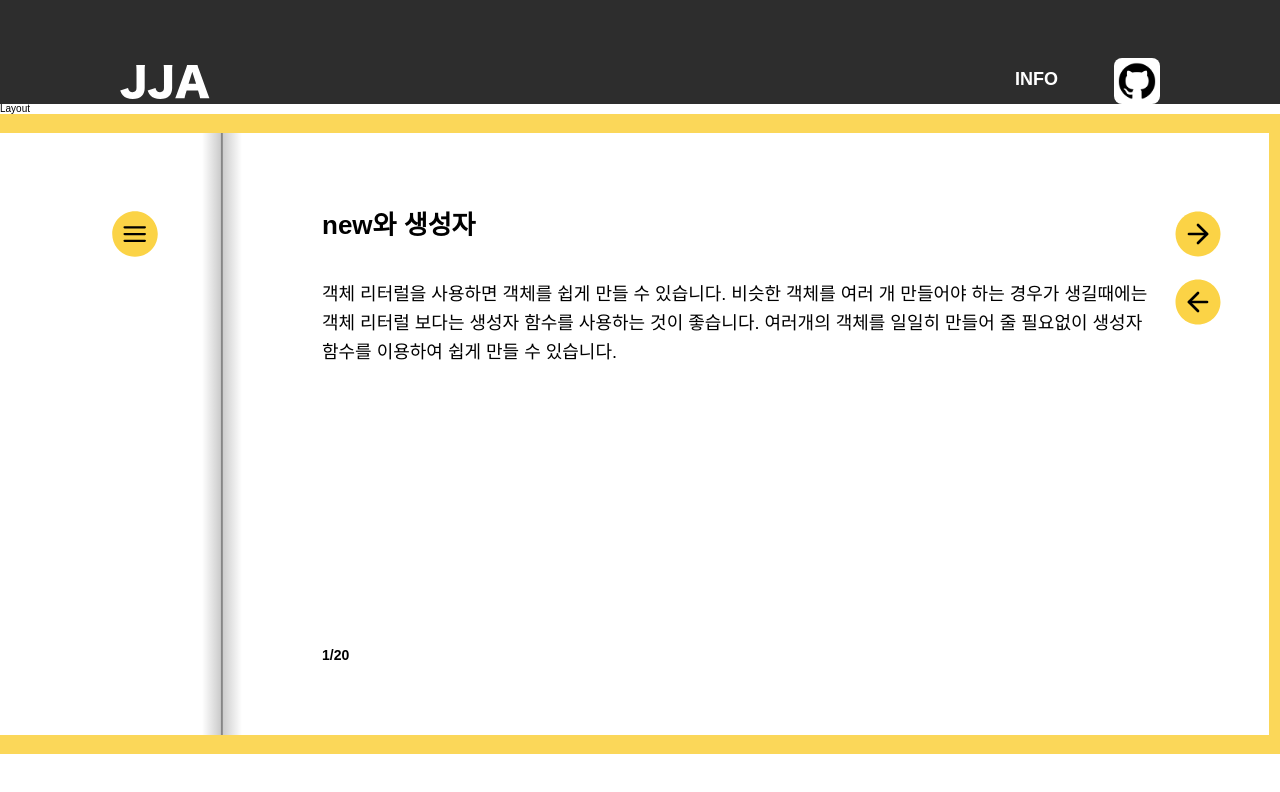
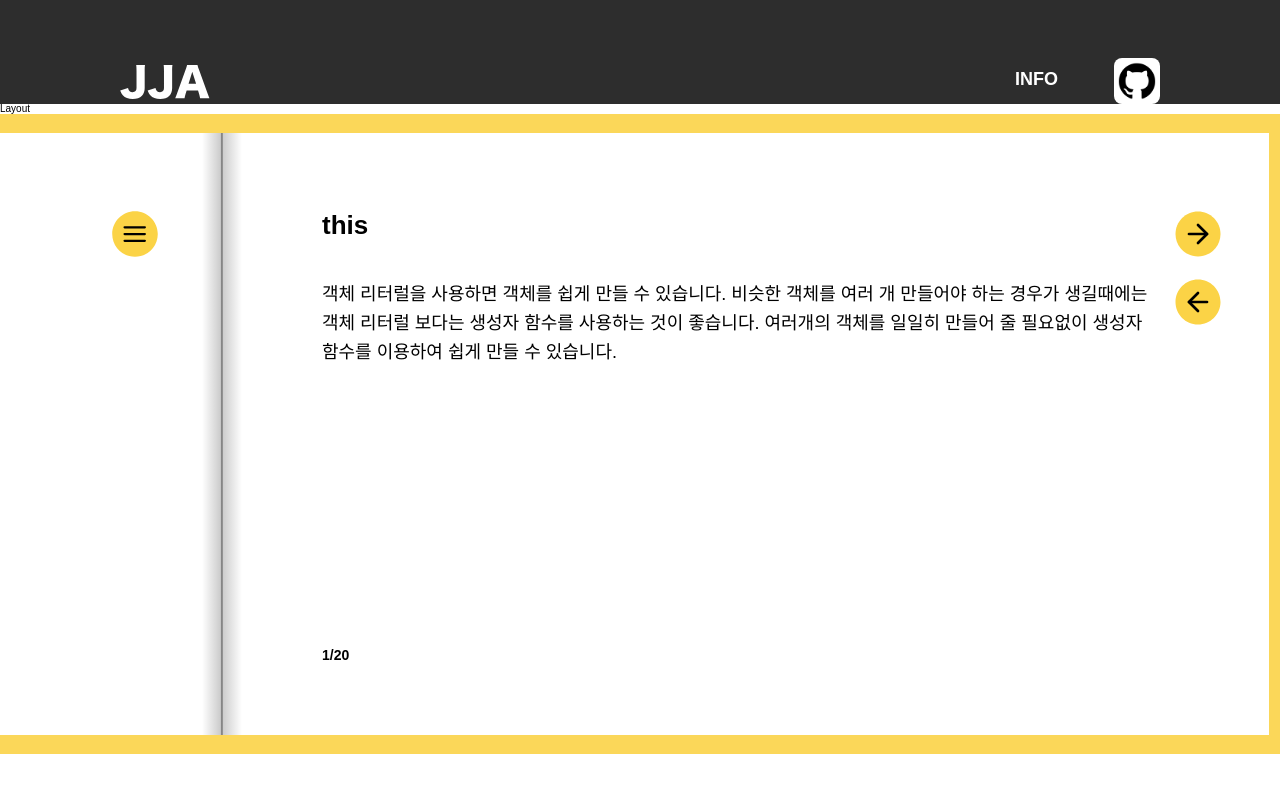
Before and after one commit to eunjoo0311/JJA, a React (Create React App) app: page /1/1 in a window 1280 px wide. Shown: the top 792 px of the page. Built offline with nearby package versions, Linux system fonts and the light colour scheme.

Commit message:
🎨 style: drag 하면 형광펜 효과 (#13)

```diff
--- /dev/null
+++ b/src/data/TitleList.jsx
@@ -0,0 +1,113 @@
+const titleList = [
+    {
+        id: 1,
+        title: '함수',
+    },
+    {
+        id: 2,
+        title: '반복문',
+    },
+    {
+        id: 3,
+        title: '연산자',
+    },
+    {
+        id: 4,
+        title: '객체 복사',
+    },
+    {
+        id: 5,
+        title: 'this',
+    },
+    {
+        id: 6,
+        title: 'new와 생성자',
+    },
+    {
+        id: 7,
+        title: '배열과 메서드1',
+    },
+    {
+        id: 8,
+        title: '배열과 메서드2',
+    },
+    {
+        id: 9,
+        title: '심볼',
+    },
+    {
+        id: 10,
+        title: '함수',
+    },
+    {
+        id: 11,
+        title: 'map과 set',
+    },
+    {
+        id: 12,
+        title: 'JSON과 메서드',
+    },
+    {
+        id: 13,
+        title: 'Object keys, values, entries',
+    },
+    {
+        id: 14,
+        title: '나머지 매개변수와 스프레드 문법',
+    },
+    {
+        id: 15,
+        title: '변수의 유효범위와 클로저',
+    },
+
+    {
+        id: 16,
+        title: '재귀와 스택',
+    },
+    {
+        id: 17,
+        title: '호출 스케줄링',
+    },
+    {
+        id: 18,
+        title: 'new Function 문법',
+    },
+    {
+        id: 19,
+        title: '프로토타입-상속',
+    },
+    {
+        id: 20,
+        title: '클래스의 기본문법과 상속',
+    },
+    {
+        id: 21,
+        title: 'getter setter',
+    },
+    {
+        id: 22,
+        title: 'Promise',
+    },
+    {
+        id: 23,
+        title: '"try catch"와 에러 핸들링',
+    },
+    {
+        id: 24,
+        title: 'private protected',
+    },
+    {
+        id: 25,
+        title: 'Promise와 에러 핸들링',
+    },
+    {
+        id: 26,
+        title: 'async와 await',
+    },
+    {
+        id: 27,
+        title: '제너레이터',
+    },
+];
+
+export default titleList;
--- a/src/pages/BookcontentsPage/ChapterPage/ChapterPage.jsx
+++ b/src/pages/BookcontentsPage/ChapterPage/ChapterPage.jsx
@@ -6,6 +6,7 @@ import { useNavigate, useLocation } from 'react-router-dom';
 import left from '../../../assets/images/arrow-left-circle.svg';
 import right from '../../../assets/images/arrow-right-circle.svg';
 import menu from '../../../assets/images/menu.svg';
+import titleList from '../../../data/TitleList';
 
 const Bookmarked = styled.div`
     position: relative;
@@ -88,6 +89,11 @@ const Script = styled.p`
     font-size: ${({ theme }) => theme.fontSize.base};
     line-height: 160%;
     overflow-y: hidden;
+
+    ::selection {
+        background-color: ${({ theme }) =>
+            theme.colors.yellow}; /* 원하는 색상으로 변경 */
+    }
 `;
 
 const Page = styled.p`
@@ -97,9 +103,17 @@ const Page = styled.p`
     font-size: ${({ theme }) => theme.fontSize.xs};
     font-weight: 600;
 `;
+
+const getTitleById = id => {
+    const titleInfo = titleList.find(item => item.id === id);
+    return titleInfo ? titleInfo.title : '에러';
+};
 export default function ChapterPage() {
     const navigate = useNavigate();
     const location = useLocation();
+
+    const titleId = 5;
+    const title = getTitleById(titleId);
 
     function onClickMenu() {
         navigate('/:bookname/index');
@@ -122,7 +136,7 @@ export default function ChapterPage() {
                 />
             </LeftBtn>
             <Contents>
-                <Title>new와 생성자</Title>
+                <Title>{title}</Title>
                 <Script>
                     객체 리터럴을 사용하면 객체를 쉽게 만들 수 있습니다. 비슷한
                     객체를 여러 개 만들어야 하는 경우가 생길때에는 객체 리터럴
```
